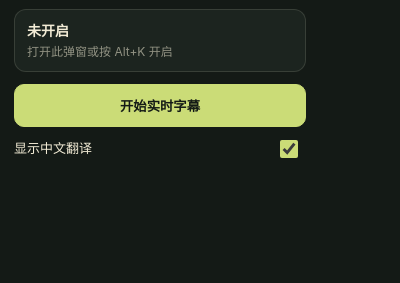
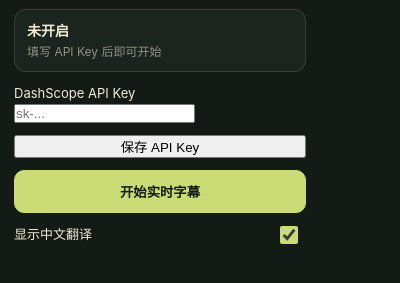
Before and after one commit to yuxino/koe, a browser extension: page popup.html in a window 400 px wide. Shown: the part 51-334 px from the top of the page. Drawn offline with Linux system fonts and the light colour scheme.

Commit message:
feat: add local API key settings

```diff
--- a/popup.html
+++ b/popup.html
@@ -20,10 +20,16 @@
       <section class="status-card">
         <div class="status-line">
           <strong id="engine-status">未开启</strong>
-          <span id="engine-detail">打开此弹窗或按 Alt+K 开启</span>
+          <span id="engine-detail">填写 API Key 后即可开始</span>
         </div>
       </section>
 
+      <label class="field-row" for="api-key">
+        <span>DashScope API Key</span>
+        <input id="api-key" type="password" autocomplete="off" placeholder="sk-...">
+      </label>
+
+      <button id="save-key" class="secondary-button" type="button">保存 API Key</button>
       <button id="start-button" class="start-button" type="button">开始实时字幕</button>
 
       <label class="toggle-row" for="translate-toggle">
```
